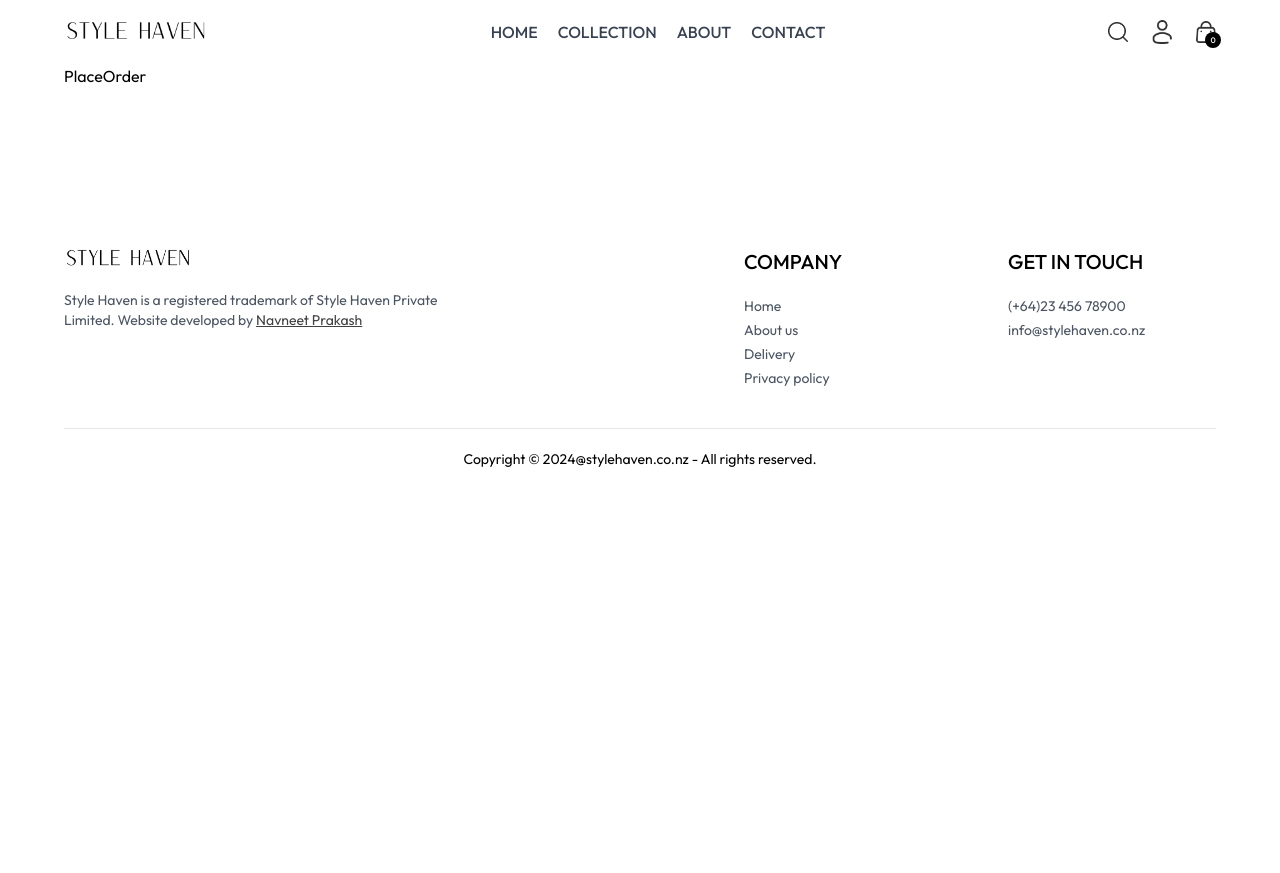
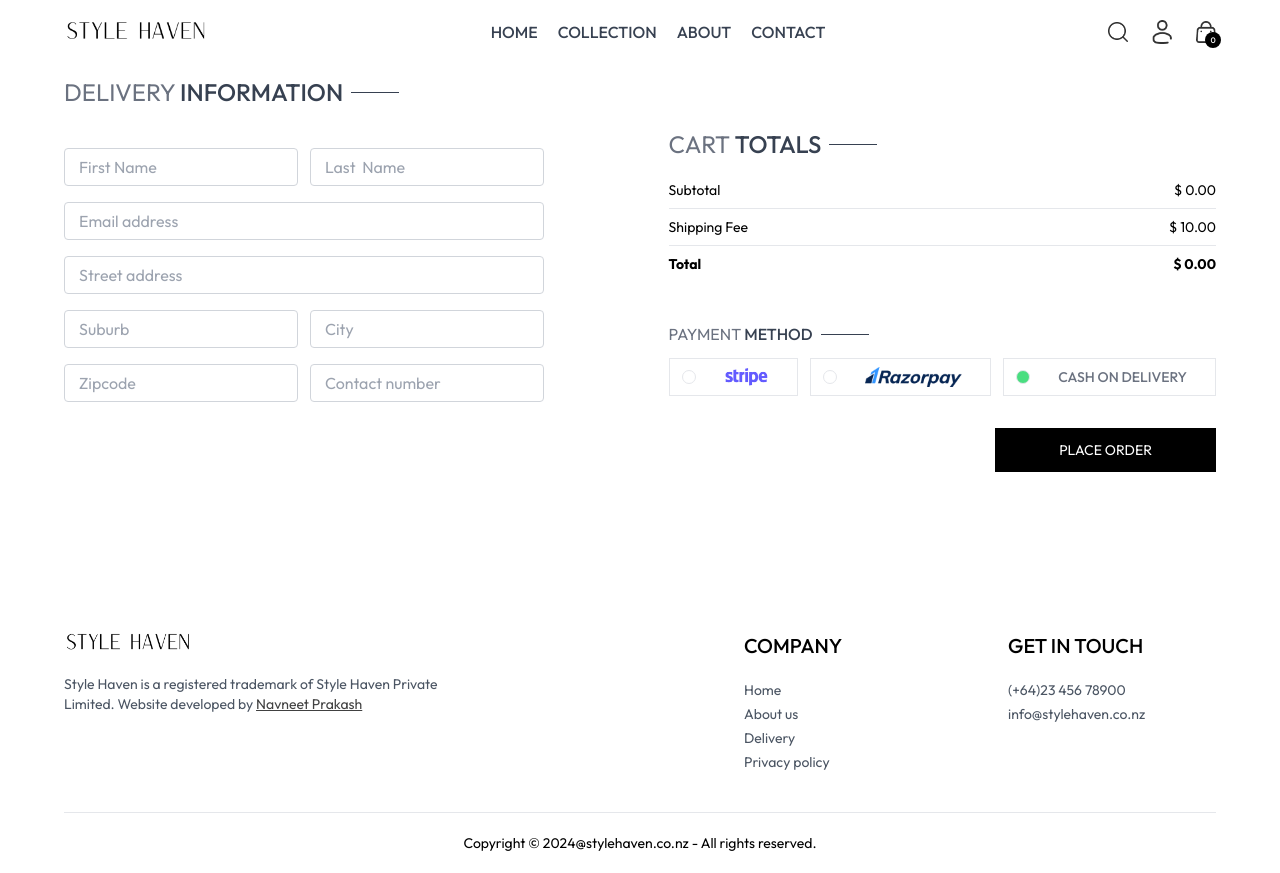
Before and after one commit to navneetprakash/react-ecom-frontend-vite, a React (Vite) app in the folder frontend/: page /place-order in a window 1280 px wide. Before the commit the page ends 800 px from the top, so only its background shows below. Built offline with nearby package versions, Linux system fonts and the light colour scheme.

Commit message:
payment method icons added

```diff
--- a/frontend/src/pages/PlaceOrder.jsx
+++ b/frontend/src/pages/PlaceOrder.jsx
@@ -1,6 +1,76 @@
+import { useState } from "react";
+import { assets } from "../assets/assets";
+import CartTotal from "../components/CartTotal";
+import Title from "../components/Title";
 
 const Placeorder = () => {
-  return <div>PlaceOrder</div>;
+
+  const [paymentMethod, setPaymentMethod] = useState('cod');
+
+  return (
+    <div className="flex flex-col sm:flex-row justify-between gap-4 pt-5sm:pt-14 min-h-[80vh border-t]">
+
+      {/* -------Left side------- */}
+      <div className="flex flex-col gap-4 w-full sm:max-w-[480px]">
+        <div className="text-xl sm:text-2xl my-3">
+          <Title text1={"DELIVERY"} text2={"INFORMATION"} />
+        </div>
+
+        <div className="flex gap-3">
+          <input className="border border-gray-300 rounded py-1.5 px-3.5 w-full" placeholder="First Name" type="text" />
+          <input className="border border-gray-300 rounded py-1.5 px-3.5 w-full" placeholder="Last  Name" type="text" />
+        </div>
+
+        <input className="border border-gray-300 rounded py-1.5 px-3.5 w-full" placeholder="Email address
+        " type="email" />
+        <input className="border border-gray-300 rounded py-1.5 px-3.5 w-full" placeholder="Street address
+        " type="text" />
+
+        <div className="flex gap-3">
+          <input className="border border-gray-300 rounded py-1.5 px-3.5 w-full" placeholder="Suburb" type="text" />
+          <input className="border border-gray-300 rounded py-1.5 px-3.5 w-full" placeholder="City" type="text" />
+        </div>
+
+        <div className="flex gap-3">
+          <input className="border border-gray-300 rounded py-1.5 px-3.5 w-full" placeholder="Zipcode" type="number" />
+          <input className="border border-gray-300 rounded py-1.5 px-3.5 w-full" placeholder="Contact number" type="number" />
+        </div>
+      </div>
+
+      {/* -------Right side------- */}
+      <div className="mt-8">
+        <div className="mt-8 min-w-80">
+          <CartTotal />
+        </div>
+
+        <div className="mt-12">
+          <Title text1={"PAYMENT"} text2={"METHOD"} />
+          {/* -------Payment method selection------ */}
+          <div className="flex items-center gap-3 flex-col lg:flex-row">
+            <div onClick={() => setPaymentMethod('stripe')} className="flex items-center gap-3 border p-2 px-3 cursor-pointer">
+              <p className={`min-w-3.5 h-3.5 border rounded-full ${paymentMethod === 'stripe' ? 'bg-green-400' : ''}`}></p>
+              <img className="h-5 mx-4" src={assets.stripe_logo} alt="stripe logo" />
+            </div>
+
+            <div onClick={() => setPaymentMethod('razorpay')} className="flex items-center gap-3 border p-2 px-3 cursor-pointer">
+              <p className={`min-w-3.5 h-3.5 border rounded-full ${paymentMethod === 'razorpay' ? 'bg-green-400' : ''}`}></p>
+              <img className="h-5 mx-4" src={assets.razorpay_logo} alt="razorpay logo" />
+            </div>
+
+            <div onClick={() => setPaymentMethod('cod')} className="flex items-center gap-3 border p-2 px-3 cursor-pointer">
+              <p className={`min-w-3.5 h-3.5 border rounded-full ${paymentMethod === 'cod' ? 'bg-green-400' : ''}`}></p>
+              <p className="text-gray-500 text-sm font-medium mx-4">CASH ON DELIVERY</p>
+            </div>
+          </div>
+
+          <div className="w-full text-end mt-8">
+            <button className="bg-black text-white px-16 py-3 text-sm">PLACE ORDER</button>
+          </div>
+
+        </div>
+      </div>
+
+    </div>);
 };
 
 export default Placeorder;
```
